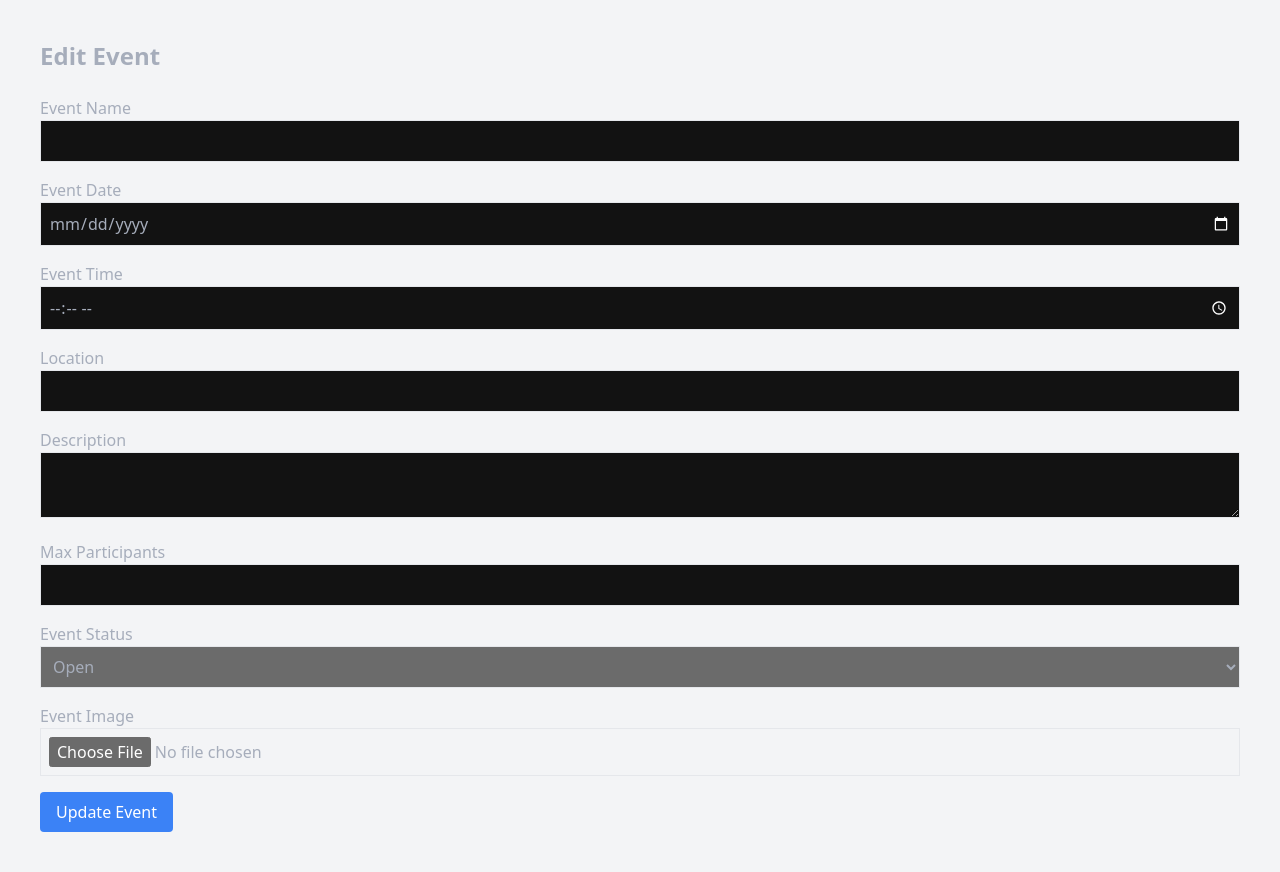
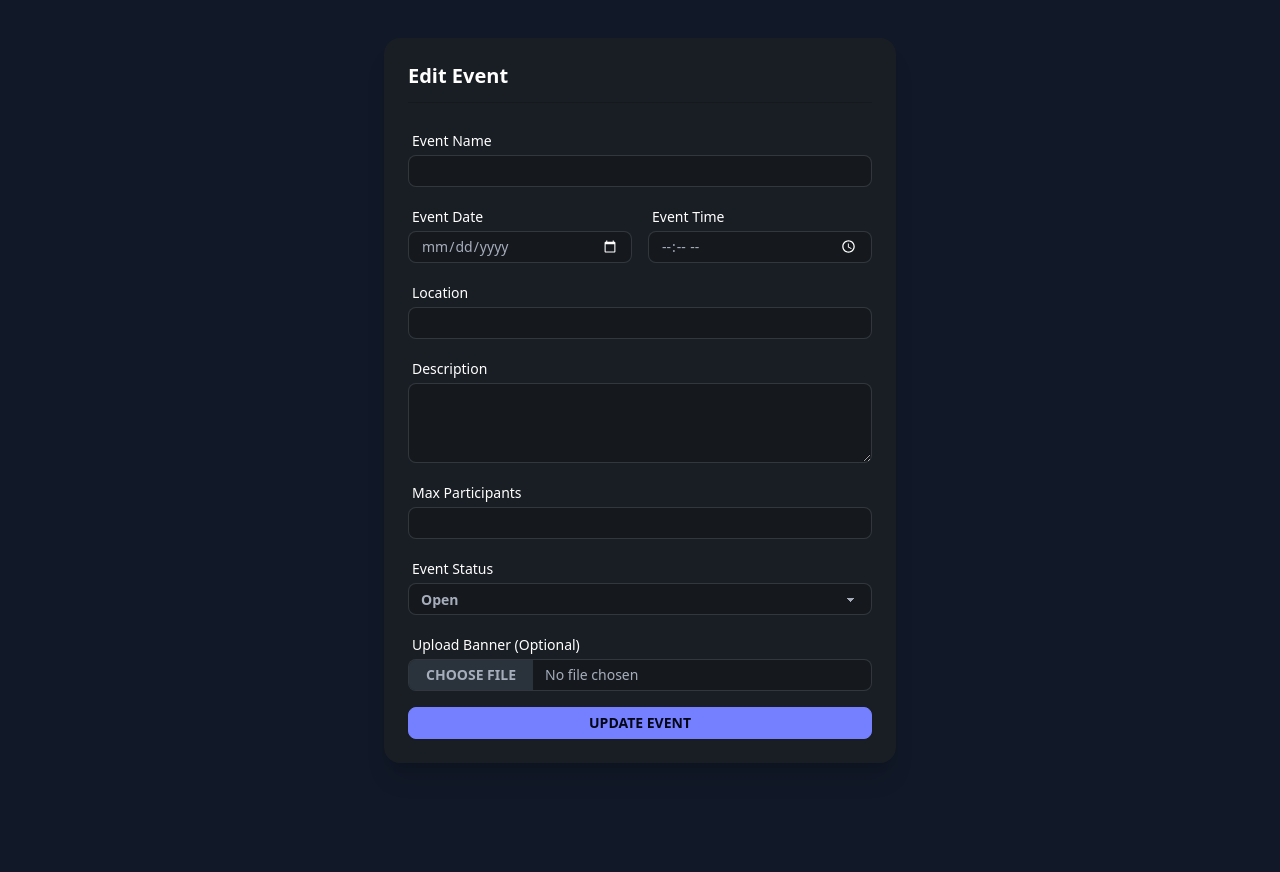
Before and after one commit to KnoWingFly/eventwebsitephp, a PHP site: page /admin/edit_event.php?id=1 in a window 1280 px wide. After the commit the page ends 739 px from the top, so only its background shows below. Run offline with PHP 8.4, Linux system fonts and the light colour scheme; the visitor is signed in with stand-in values (Sample User, id 1); data that the repository does not hold is empty; some libraries are stand-ins or nearby versions.

Commit message:
edit event nyamain design udah sama preview

```diff
--- a/admin/edit_event.php
+++ b/admin/edit_event.php
@@ -23,10 +23,10 @@ if ($_SERVER['REQUEST_METHOD'] === 'POST') {
     $status = $_POST['status'];
 
     $banner = $event['banner'];
-    if (!empty($_FILES['image']['name'])) {
-        $banner = $_FILES['image']['name'];
+    if (!empty($_FILES['banner']['name'])) {
+        $banner = $_FILES['banner']['name'];
         $target = "../uploads/" . basename($banner);
-        move_uploaded_file($_FILES['image']['tmp_name'], $target);
+        move_uploaded_file($_FILES['banner']['tmp_name'], $target);
     }
 
     $stmt = $pdo->prepare("UPDATE events SET name = ?, event_date = ?, event_time = ?, location = ?, description = ?, max_participants = ?, status = ?, banner = ? WHERE id = ?");
@@ -43,12 +43,164 @@ if ($_SERVER['REQUEST_METHOD'] === 'POST') {
 ?>
 
 <!DOCTYPE html>
-<html lang="en">
+<html lang="en" data-theme="dark">
 <head>
     <meta charset="UTF-8">
     <meta name="viewport" content="width=device-width, initial-scale=1.0">
     <title>Edit Event</title>
+    <link href="https://cdn.jsdelivr.net/npm/daisyui@2.51.5/dist/full.css" rel="stylesheet" type="text/css" />
+    <link href="../css/create_event.css" rel="stylesheet">
     <link href="../css/output.css" rel="stylesheet">
+    <style>
+        .input, .textarea, .select, .file-input {
+            max-width: 100%;
+            word-wrap: break-word;
+            overflow-wrap: break-word;
+        }
+
+        .card-body {
+            overflow-x: hidden;
+        }
+
+        @media (max-width: 640px) {
+            .input, .textarea, .select, .file-input {
+                font-size: 16px;
+            }
+        }
+    </style>
+</head>
+<body>
+    <div class="min-h-screen flex items-center justify-center p-4 bg-gray-900">
+        <div class="w-full max-w-lg mx-auto">
+            <div class="card bg-base-200 shadow-xl">
+                <div class="card-body p-6">
+                    <div class="border-b border-base-300 pb-3 mb-4">
+                        <h1 class="card-title text-xl text-white">Edit Event</h1>
+                    </div>
+
+                    <form action="" method="POST" enctype="multipart/form-data" class="space-y-4">
+                        <!-- Event Name -->
+                        <div class="form-control">
+                            <label class="label py-1">
+                                <span class="label-text text-white">Event Name</span>
+                            </label>
+                            <input type="text" name="name" value="<?= htmlspecialchars($event['name']) ?>" required
+                                class="input input-bordered input-sm bg-base-300">
+                        </div>
+
+                        <!-- Date and Time Grid -->
+                        <div class="grid grid-cols-1 md:grid-cols-2 gap-4">
+                            <div class="form-control">
+                                <label class="label py-1">
+                                    <span class="label-text text-white">Event Date</span>
+                                </label>
+                                <input type="date" name="event_date" value="<?= htmlspecialchars($event['event_date']) ?>" required
+                                    class="input input-bordered input-sm bg-base-300">
+                            </div>
+                            <div class="form-control">
+                                <label class="label py-1">
+                                    <span class="label-text text-white">Event Time</span>
+                                </label>
+                                <input type="time" name="event_time" value="<?= htmlspecialchars($event['event_time']) ?>" required
+                                    class="input input-bordered input-sm bg-base-300">
+                            </div>
+                        </div>
+
+                        <!-- Location -->
+                        <div class="form-control">
+                            <label class="label py-1">
+                                <span class="label-text text-white">Location</span>
+                            </label>
+                            <input type="text" name="location" value="<?= htmlspecialchars($event['location']) ?>" required
+                                class="input input-bordered input-sm bg-base-300">
+                        </div>
+
+                        <!-- Description -->
+                        <div class="form-control">
+                            <label class="label py-1">
+                                <span class="label-text text-white">Description</span>
+                            </label>
+                            <textarea name="description" required rows="3"
+                                class="textarea textarea-bordered bg-base-300 h-20 text-sm"><?= htmlspecialchars($event['description']) ?></textarea>
+                        </div>
+
+                        <!-- Max Participants -->
+                        <div class="form-control">
+                            <label class="label py-1">
+                                <span class="label-text text-white">Max Participants</span>
+                            </label>
+                            <input type="number" name="max_participants" value="<?= htmlspecialchars($event['max_participants']) ?>" required
+                                class="input input-bordered input-sm bg-base-300">
+                        </div>
+
+                        <!-- Event Status -->
+                        <div class="form-control">
+                            <label class="label py-1">
+                                <span class="label-text text-white">Event Status</span>
+                            </label>
+                            <select name="status" required
+                                class="select select-bordered select-sm bg-base-300">
+                                <option value="open" <?= $event['status'] === 'open' ? 'selected' : '' ?>>Open</option>
+                                <option value="closed" <?= $event['status'] === 'closed' ? 'selected' : '' ?>>Closed</option>
+                                <option value="canceled" <?= $event['status'] === 'canceled' ? 'selected' : '' ?>>Canceled</option>
+                            </select>
+                        </div>
+
+                        <!-- Banner Upload -->
+                        <div class="form-control">
+                            <label class="label py-1">
+                                <span class="label-text text-white">Upload Banner (Optional)</span>
+                            </label>
+                            <input type="file" name="banner" accept="image/*"
+                                class="file-input file-input-bordered file-input-sm bg-base-300 w-full">
+                            <?php if ($event['banner']): ?>
+                                <div class="mt-2">
+                                    <img src="../uploads/<?= htmlspecialchars($event['banner']) ?>" alt="Current Event Banner"
+                                        class="max-w-xs rounded-lg shadow-lg">
+                                </div>
+                            <?php endif; ?>
+                        </div>
+
+                        <!-- Submit Button -->
+                        <div class="form-control mt-4">
+                            <button type="submit" class="btn btn-primary btn-sm">
+                                Update Event
+                            </button>
+                        </div>
+                    </form>
+                </div>
+            </div>
+        </div>
+    </div>
+
+    <!-- Modal -->
+    <div id="modal" class="fixed z-10 inset-0 overflow-y-auto hidden" aria-labelledby="modal-title" role="dialog" aria-modal="true">
+        <div class="flex items-center justify-center min-h-screen px-4 text-center sm:block sm:p-0">
+            <div class="fixed inset-0 bg-base-300 bg-opacity-75 transition-opacity" aria-hidden="true"></div>
+            <span class="hidden sm:inline-block sm:align-middle sm:h-screen" aria-hidden="true">&#8203;</span>
+            <div class="inline-block align-bottom bg-base-200 rounded-lg px-4 pt-5 pb-4 text-left overflow-hidden shadow-xl transform transition-all sm:my-8 sm:align-middle sm:max-w-lg sm:w-full">
+                <div class="sm:flex sm:items-start">
+                    <div class="mx-auto flex-shrink-0 flex items-center justify-center h-12 w-12 rounded-full bg-error bg-opacity-20 sm:mx-0 sm:h-10 sm:w-10">
+                        <svg class="h-6 w-6 text-error" xmlns="http://www.w3.org/2000/svg" fill="none" viewBox="0 0 24 24" stroke="currentColor" aria-hidden="true">
+                            <path stroke-linecap="round" stroke-linejoin="round" stroke-width="2" d="M12 9v2m0 4h.01m-6.938 4h13.856c1.54 0 2.502-1.667 1.732-3L13.732 4c-.77-1.333-2.694-1.333-3.464 0L3.34 16c-.77 1.333.192 3 1.732 3z" />
+                        </svg>
+                    </div>
+                    <div class="mt-3 text-center sm:mt-0 sm:ml-4 sm:text-left">
+                        <h3 class="text-lg leading-6 font-medium text-white" id="modal-title">Cannot Change Status</h3>
+                        <div class="mt-2">
+                            <p class="text-sm text-base-content">This event has already passed. You cannot change its status to 'open'.</p>
+                        </div>
+                    </div>
+                </div>
+                <div class="mt-5 sm:mt-4 sm:flex sm:flex-row-reverse">
+                    <button id="confirm" class="btn btn-error btn-sm">
+                        Understand
+                    </button>
+                </div>
+            </div>
+        </div>
+    </div>
+
     <script>
         document.addEventListener('DOMContentLoaded', function () {
             const statusSelect = document.querySelector('select[name="status"]');
@@ -69,94 +221,7 @@ if ($_SERVER['REQUEST_METHOD'] === 'POST') {
             document.getElementById('confirm').addEventListener('click', function () {
                 document.getElementById('modal').classList.add('hidden');
             });
-
-            document.getElementById('cancel').addEventListener('click', function () {
-                document.getElementById('modal').classList.add('hidden');
-            });
         });
     </script>
-</head>
-<body class="bg-gray-100">
-    <div class="container mx-auto p-10">
-        <h1 class="text-2xl font-bold mb-6">Edit Event</h1>
-        <form action="" method="post" enctype="multipart/form-data">
-            <div class="mb-4">
-                <label class="block">Event Name</label>
-                <input type="text" name="name" value="<?= htmlspecialchars($event['name']) ?>" required class="w-full p-2 border">
-            </div>
-
-            <div class="mb-4">
-                <label class="block">Event Date</label>
-                <input type="date" name="event_date" value="<?= htmlspecialchars($event['event_date']) ?>" required class="w-full p-2 border">
-            </div>
-
-            <div class="mb-4">
-                <label class="block">Event Time</label>
-                <input type="time" name="event_time" value="<?= htmlspecialchars($event['event_time']) ?>" required class="w-full p-2 border">
-            </div>
-
-            <div class="mb-4">
-                <label class="block">Location</label>
-                <input type="text" name="location" value="<?= htmlspecialchars($event['location']) ?>" required class="w-full p-2 border">
-            </div>
-
-            <div class="mb-4">
-                <label class="block">Description</label>
-                <textarea name="description" required class="w-full p-2 border"><?= htmlspecialchars($event['description']) ?></textarea>
-            </div>
-
-            <div class="mb-4">
-                <label class="block">Max Participants</label>
-                <input type="number" name="max_participants" value="<?= htmlspecialchars($event['max_participants']) ?>" required class="w-full p-2 border">
-            </div>
-
-            <div class="mb-4">
-                <label class="block">Event Status</label>
-                <select name="status" required class="w-full p-2 border">
-                    <option value="open" <?= $event['status'] === 'open' ? 'selected' : '' ?>>Open</option>
-                    <option value="closed" <?= $event['status'] === 'closed' ? 'selected' : '' ?>>Closed</option>
-                    <option value="canceled" <?= $event['status'] === 'canceled' ? 'selected' : '' ?>>Canceled</option>
-                </select>
-            </div>
-
-            <div class="mb-4">
-                <label class="block">Event Image</label>
-                <input type="file" name="image" accept="image/*" class="w-full p-2 border">
-                <?php if ($event['banner']): ?>
-                    <img src="../uploads/<?= htmlspecialchars($event['banner']) ?>" alt="Event Image" class="mt-4 w-32 h-32">
-                <?php endif; ?>
-            </div>
-
-            <button type="submit" class="bg-blue-500 text-white py-2 px-4 rounded">Update Event</button>
-        </form>
-    </div>
-
-    <!-- Modal -->
-    <div id="modal" class="fixed z-10 inset-0 overflow-y-auto hidden" aria-labelledby="modal-title" role="dialog" aria-modal="true">
-        <div class="flex items-center justify-center min-h-screen px-4 text-center sm:block sm:p-0">
-            <div class="fixed inset-0 bg-gray-500 bg-opacity-75 transition-opacity" aria-hidden="true"></div>
-            <span class="hidden sm:inline-block sm:align-middle sm:h-screen" aria-hidden="true">&#8203;</span>
-            <div class="inline-block align-bottom bg-white rounded-lg px-4 pt-5 pb-4 text-left overflow-hidden shadow-xl transform transition-all sm:my-8 sm:align-middle sm:max-w-lg sm:w-full">
-                <div class="sm:flex sm:items-start">
-                    <div class="mx-auto flex-shrink-0 flex items-center justify-center h-12 w-12 rounded-full bg-red-100 sm:mx-0 sm:h-10 sm:w-10">
-                        <svg class="h-6 w-6 text-red-600" xmlns="http://www.w3.org/2000/svg" fill="none" viewBox="0 0 24 24" stroke="currentColor" aria-hidden="true">
-                            <path stroke-linecap="round" stroke-linejoin="round" stroke-width="2" d="M12 9v2m0 4h.01m-6.938 4h13.856c1.54 0 2.502-1.667 1.732-3L13.732 4c-.77-1.333-2.694-1.333-3.464 0L3.34 16c-.77 1.333.192 3 1.732 3z" />
-                        </svg>
-                    </div>
-                    <div class="mt-3 text-center sm:mt-0 sm:ml-4 sm:text-left">
-                        <h3 class="text-lg leading-6 font-medium text-gray-900" id="modal-title">Cannot Change Status</h3>
-                        <div class="mt-2">
-                            <p class="text-sm text-gray-500">This event has already passed. You cannot change its status to 'open'.</p>
-                        </div>
-                    </div>
-                </div>
-                <div class="mt-5 sm:mt-4 sm:flex sm:flex-row-reverse">
-                    <button id="confirm" class="w-full inline-flex justify-center rounded-md border border-transparent shadow-sm px-4 py-2 bg-red-600 text-base font-medium text-white hover:bg-red-700 focus:outline-none focus:ring-2 focus:ring-offset-2 focus:ring-red-500 sm:ml-3 sm:w-auto sm:text-sm">
-                        Understand
-                    </button>
-                </div>
-            </div>
-        </div>
-    </div>
 </body>
 </html>
```
